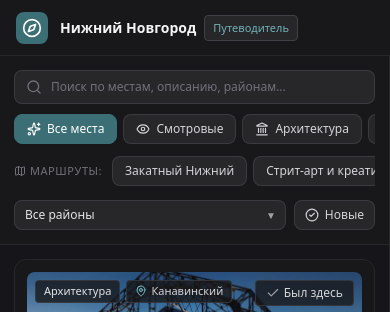
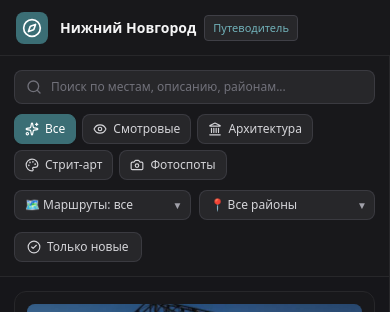
Before and after one commit to m52kk0/hse-nn-guidemap, a React (Vite) app: page / in a window 390 px wide. Shown: the top 312 px of the page. Built offline with nearby package versions, Linux system fonts and the light colour scheme.

Commit message:
fix(ui): адаптивные фильтры без скролла и жесткие границы карты по Нижнему Новгороду

```diff
--- a/src/components/FilterTabs.jsx
+++ b/src/components/FilterTabs.jsx
@@ -1,8 +1,8 @@
 import React from 'react';
-import { Sparkles, Eye, Palette, Landmark, Camera, Map, X, CheckCircle2 } from 'lucide-react';
+import { Sparkles, Eye, Palette, Landmark, Camera, X, CheckCircle2 } from 'lucide-react';
 
 const CATEGORIES = [
-  { id: 'all', label: 'Все места', icon: Sparkles },
+  { id: 'all', label: 'Все', icon: Sparkles },
   { id: 'view', label: 'Смотровые', icon: Eye },
   { id: 'architecture', label: 'Архитектура', icon: Landmark },
   { id: 'art', label: 'Стрит-арт', icon: Palette },
@@ -35,8 +35,8 @@ export default function FilterTabs({
 }) {
   return (
     <div className="flex flex-col gap-2.5">
-      {/* Категории мест */}
-      <div className="flex gap-1.5 overflow-x-auto pb-0.5 no-scrollbar">
+      {/* Категории мест - аккуратно переносятся по строкам без горизонтального скролла */}
+      <div className="flex flex-wrap gap-1.5">
         {CATEGORIES.map((cat) => {
           const Icon = cat.icon;
           const isActive = selectedCategory === cat.id && !selectedRouteId;
@@ -44,96 +44,94 @@ export default function FilterTabs({
             <button
               key={cat.id}
               onClick={() => onSelectCategory(cat.id)}
-              className={`flex items-center gap-1.5 px-3 py-1.5 text-xs font-medium rounded-lg whitespace-nowrap transition-colors border ${
+              className={`flex items-center gap-1.5 px-2.5 py-1.5 text-xs font-medium rounded-lg transition-colors border ${
                 isActive
                   ? 'bg-[#3B6E75] text-white border-[#3B6E75] shadow-sm'
                   : 'bg-zinc-800 text-zinc-300 border-zinc-700/80 hover:bg-zinc-700/60 hover:text-white'
               }`}
             >
-              <Icon className="w-3.5 h-3.5" />
+              <Icon className="w-3.5 h-3.5 shrink-0" />
               <span>{cat.label}</span>
             </button>
           );
         })}
       </div>
 
-      {/* Готовые маршруты */}
-      <div className="flex items-center gap-1.5 overflow-x-auto pb-0.5 no-scrollbar">
-        <span className="text-[11px] font-medium uppercase tracking-wider text-zinc-500 shrink-0 mr-1 flex items-center gap-1">
-          <Map className="w-3 h-3" />
-          Маршруты:
-        </span>
-
-        {routes.map((route) => {
-          const isActive = selectedRouteId === route.id;
-          return (
-            <button
-              key={route.id}
-              onClick={() => onSelectRoute(isActive ? null : route.id)}
-              title={route.description}
-              className={`flex items-center gap-1.5 px-3 py-1.5 text-xs font-medium rounded-lg whitespace-nowrap transition-colors border ${
-                isActive
-                  ? 'bg-[#3B6E75] text-white border-[#3B6E75] shadow-sm'
-                  : 'bg-zinc-800 text-zinc-300 border-zinc-700/80 hover:bg-zinc-700/60 hover:text-white'
-              }`}
-            >
-              <span>{route.title}</span>
-            </button>
-          );
-        })}
-
-        {selectedRouteId && (
-          <button
-            onClick={() => onSelectRoute(null)}
-            className="flex items-center gap-1 px-2 py-1.5 text-xs font-medium rounded-lg bg-zinc-800 text-zinc-400 hover:text-zinc-200 border border-zinc-700/80 shrink-0 transition-colors"
-            title="Сбросить выбранный маршрут"
+      {/* Маршруты и Районы - два компактных селектора в одну строку */}
+      <div className="grid grid-cols-2 gap-2">
+        {/* Готовые маршруты */}
+        <div className="relative">
+          <select
+            value={selectedRouteId || ''}
+            onChange={(e) => onSelectRoute(e.target.value ? e.target.value : null)}
+            className={`w-full text-xs bg-zinc-800 border rounded-lg px-2.5 py-1.5 outline-none transition-colors cursor-pointer appearance-none pr-6 truncate ${
+              selectedRouteId
+                ? 'text-white border-[#3B6E75] bg-[#3B6E75]/20 font-medium'
+                : 'text-zinc-300 border-zinc-700/80 hover:border-zinc-600'
+            }`}
           >
-            <X className="w-3.5 h-3.5" />
-            <span>Сброс</span>
-          </button>
-        )}
-      </div>
-
-      {/* Районы и фильтр непосещённых */}
-      <div className="flex items-center gap-2 pt-0.5">
-        <div className="flex-1 relative">
-          <select
-            value={selectedDistrict}
-            onChange={(e) => onSelectDistrict(e.target.value)}
-            className="w-full text-xs bg-zinc-800 text-zinc-200 border border-zinc-700/80 rounded-lg px-2.5 py-1.5 outline-none focus:border-[#3B6E75] focus:ring-1 focus:ring-[#3B6E75] transition-colors cursor-pointer appearance-none pr-7"
-          >
-            {DISTRICTS.map((d) => (
-              <option key={d} value={d === 'Все районы' ? 'all' : d} className="bg-zinc-900 text-zinc-200">
-                {d}
+            <option value="" className="bg-zinc-900 text-zinc-300">
+              🗺 Маршруты: все
+            </option>
+            {routes.map((route) => (
+              <option key={route.id} value={route.id} className="bg-zinc-900 text-zinc-200">
+                {route.title}
               </option>
             ))}
           </select>
-          <div className="absolute right-2.5 top-1/2 -translate-y-1/2 pointer-events-none text-zinc-400 text-[10px]">
+          <div className="absolute right-2 top-1/2 -translate-y-1/2 pointer-events-none text-zinc-400 text-[10px]">
             ▼
           </div>
         </div>
 
+        {/* Районы города */}
+        <div className="relative">
+          <select
+            value={selectedDistrict}
+            onChange={(e) => onSelectDistrict(e.target.value)}
+            className={`w-full text-xs bg-zinc-800 border rounded-lg px-2.5 py-1.5 outline-none transition-colors cursor-pointer appearance-none pr-6 truncate ${
+              selectedDistrict !== 'all'
+                ? 'text-white border-[#3B6E75] bg-[#3B6E75]/20 font-medium'
+                : 'text-zinc-300 border-zinc-700/80 hover:border-zinc-600'
+            }`}
+          >
+            {DISTRICTS.map((d) => (
+              <option key={d} value={d === 'Все районы' ? 'all' : d} className="bg-zinc-900 text-zinc-200">
+                {d === 'Все районы' ? '📍 Все районы' : d}
+              </option>
+            ))}
+          </select>
+          <div className="absolute right-2 top-1/2 -translate-y-1/2 pointer-events-none text-zinc-400 text-[10px]">
+            ▼
+          </div>
+        </div>
+      </div>
+
+      {/* Быстрые действия: кнопка «Только новые» и сброс */}
+      <div className="flex items-center justify-between gap-2 pt-0.5">
         <button
+          type="button"
           onClick={onToggleOnlyUnvisited}
-          className={`flex items-center gap-1.5 px-2.5 py-1.5 text-xs font-medium rounded-lg whitespace-nowrap transition-colors border ${
+          className={`flex items-center gap-1.5 px-3 py-1.5 text-xs font-medium rounded-lg transition-colors border ${
             onlyUnvisited
-              ? 'bg-[#3B6E75] text-white border-[#3B6E75]'
+              ? 'bg-[#3B6E75] text-white border-[#3B6E75] shadow-sm'
               : 'bg-zinc-800 text-zinc-300 border-zinc-700/80 hover:bg-zinc-700/60 hover:text-white'
           }`}
-          title="Показывать только места, которые вы еще не посетили"
+          title="Скрыть уже посещённые места"
         >
           <CheckCircle2 className="w-3.5 h-3.5" />
-          <span>Новые</span>
+          <span>Только новые</span>
         </button>
 
         {isFiltered && (
           <button
+            type="button"
             onClick={onResetFilters}
-            className="flex items-center gap-1 px-2 py-1.5 text-xs text-zinc-400 hover:text-zinc-100 bg-zinc-800 hover:bg-zinc-700/60 border border-zinc-700/80 rounded-lg transition-colors shrink-0"
+            className="flex items-center gap-1.5 px-2.5 py-1.5 text-xs text-zinc-400 hover:text-zinc-100 bg-zinc-800 hover:bg-zinc-700/60 border border-zinc-700/80 rounded-lg transition-colors"
             title="Сбросить все фильтры"
           >
             <X className="w-3.5 h-3.5" />
-            <span className="hidden sm:inline">Сбросить</span>
+            <span>Сбросить всё</span>
           </button>
         )}
       </div>
--- a/src/components/MapView.jsx
+++ b/src/components/MapView.jsx
@@ -9,6 +9,12 @@ L.Icon.Default.mergeOptions({
   iconUrl: 'https://unpkg.com/leaflet@1.9.4/dist/images/marker-icon.png',
   shadowUrl: 'https://unpkg.com/leaflet@1.9.4/dist/images/marker-shadow.png',
 });
+
+// Границы Нижегородской области и наших локаций (включая Ворсму и Макарьево)
+const NN_BOUNDS = [
+  [55.60, 42.60], // Юго-запад
+  [56.75, 45.80], // Северо-восток
+];
 
 // Цвета меток под категории (ключи = category в places.json)
 const CATEGORY_COLORS = {
@@ -70,6 +76,10 @@ export default function MapView({ places, selectedPlace, onSelectPlace, onOpenDe
       <MapContainer
         center={defaultCenter}
         zoom={13}
+        minZoom={9}
+        maxZoom={18}
+        maxBounds={NN_BOUNDS}
+        maxBoundsViscosity={1.0}
         scrollWheelZoom={true}
         attributionControl={false}
         className="w-full h-full z-0"
```
